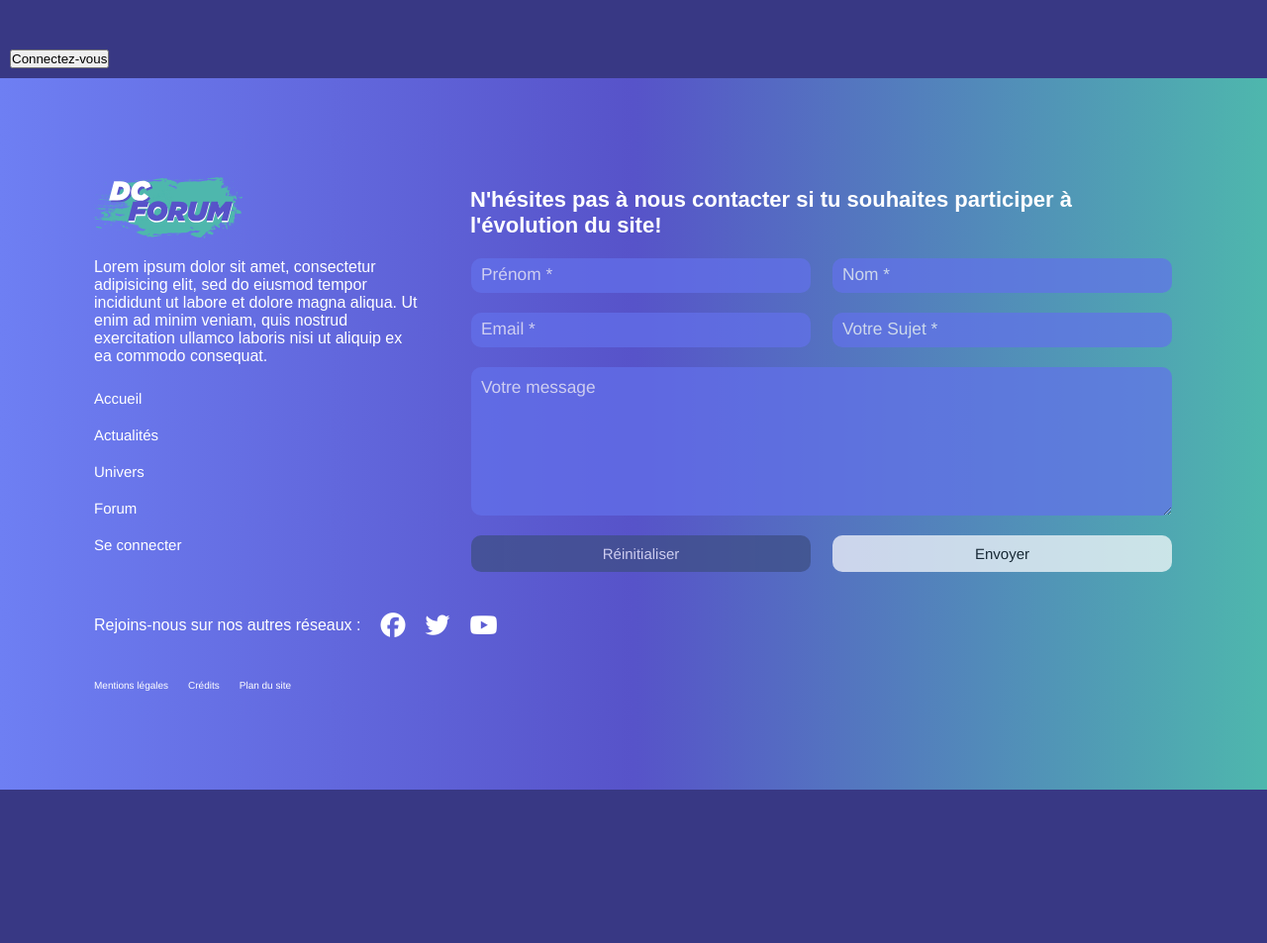
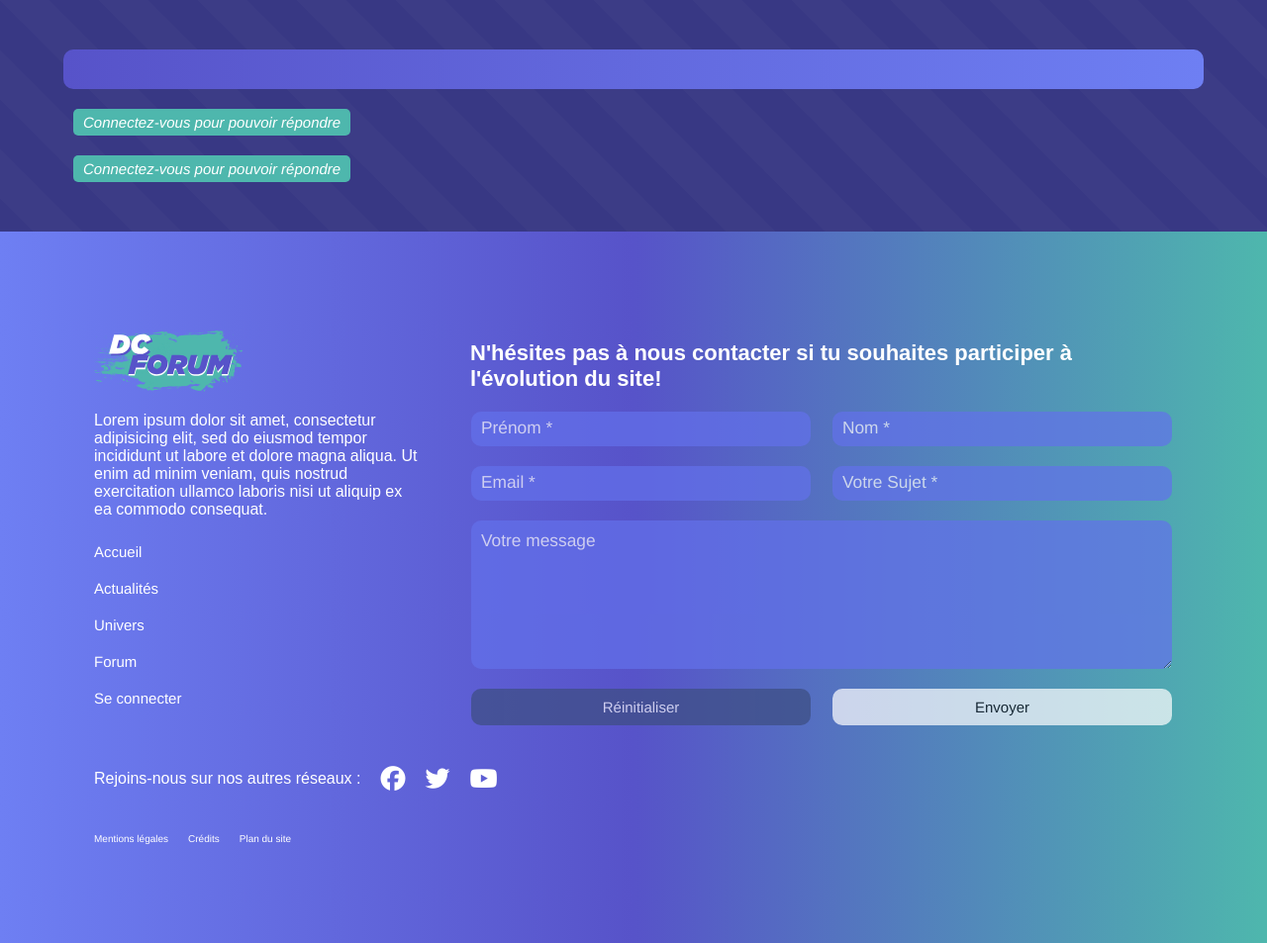
Before and after one commit to max05/forum_dc, a PHP site: page /page-message.php?id=1 in a window 1280 px wide. Shown: the part 142-1095 px from the top of the page at 99% size. Before the commit the page ends 940 px from the top, so only its background shows below. Run offline with PHP 8.4, Linux system fonts and the light colour scheme; data that the repository does not hold is empty; some libraries are stand-ins or nearby versions.

Commit message:
update css and page-message.php

```diff
--- a/css/style.css
+++ b/css/style.css
@@ -598,12 +598,89 @@ footer p {
   background-color: inherit;
 }
 
-#sectionp-thread {
+#sectionp-thread,
+.sectionp-thread {
   background: linear-gradient(45deg, rgba(255, 255, 255, 0.02) 25%,
     #383884 25%, #383884 50%,
     rgba(255, 255, 255, 0.02) 50%, rgba(255, 255, 255, 0.02) 75%,
     #383884 75%);
   background-size: 100px 100px;
+}
+
+#messagepage-bloc {
+  width: 90%;
+  margin: auto;
+  background-color: inherit;
+}
+
+#messagep-forum {
+  background-image: linear-gradient(to right, #5753c9, #6e7ff3);
+  margin: 10px auto;
+  border-radius: 10px;
+  text-align: left;
+}
+
+#form-reponse {
+  background-color: #333377;
+  opacity: 0.9;
+  border-radius: 10px;
+  width: 50%;
+  padding: 5px;
+  margin-bottom: 5px;
+}
+
+#textarea-message {
+  border-radius: 0;
+  border-top-left-radius: 5px;
+  border-bottom-left-radius: 5px;
+  margin-left: 0;
+}
+
+.message-topic {
+  background-color: #5753c9;
+  display: flex;
+  justify-content: space-between;
+  align-items: center;
+}
+
+.info-message-topic {
+  background-color: #5753c9;
+  margin-bottom: 5px;
+}
+
+.btn-primary,
+.btn-secondary {
+  background-color: #4eb7ad;
+  padding: 5px 10px 5px 10px;
+  border-top-right-radius: 5px;
+  border-bottom-right-radius: 5px;
+  transition: 250ms linear all;
+  border: none;
+  color: white;
+  font-family: "Gotham-bold", helvetica, sans-serif;
+  font-size: 15px;
+}
+
+.btn-primary:hover,
+.btn-secondary:hover {
+  background-color: #383884;
+}
+
+.btn-secondary {
+  border-radius: 5px;
+  margin: 0;
+  display: flex;
+  justify-content: flex-start;
+  font-style: italic;
+}
+
+.pseudo {
+  font-family: "Gotham-bold", helvetica, sans-serif;
+}
+
+.date {
+  font-style: italic;
+  font-size: 11px;
 }
 
 @media screen and (max-width: 768px) {
--- a/page-message.php
+++ b/page-message.php
@@ -20,10 +20,15 @@ require 'bdd.php';
 <head>
   <meta charset="utf-8">
   <title>Forum</title>
+  <link rel="stylesheet" href="font/styleheet.css">
+  <link rel="stylesheet" href="css/style.css">
 </head>
 
 <body>
-  <section id="sectionp-forum">
+  <section class="sectionp-thread">
+
+  <section id="messagepage-bloc">
+  <section id="messagep-forum">
     <?php
       $queryTitle = $pda->prepare("SELECT `title` FROM `topics` WHERE `id` = :idTop");
       $queryTitle->bindValue('idTop' , $idTop);
@@ -33,15 +38,36 @@ require 'bdd.php';
       }
     ?>
   </section>
+
+  <?php
+
+  if($_SESSION == true) {
+      ?>
+      <form id="form-reponse" method="post" action="requete-message.php">
+          <input type="textarea" name="message" placeholder="Répondre au sujet" id="textarea-message">
+          <input type="hidden" value="<?= $idTop ?>" name="topic_id">
+      <button type="submit" size="30px" class="btn btn-primary">Poster</button>
+      </form>
+
+<?php
+  } else { ?>
+<a href="page-connexion.php"><button type="button" class="btn btn-secondary">Connectez-vous pour pouvoir répondre</button></a>
+<?php
+  }
+?>
+
+
     <?php
-       $query = $pda->prepare("SELECT * FROM `comments` c LEFT JOIN `users` u ON c.`id_users` = u.`id` WHERE c.`id_topics` = :idTop ORDER BY `date` ASC");
+       $query = $pda->prepare("SELECT * FROM `comments` c LEFT JOIN `users` u ON c.`id_users` = u.`id` WHERE c.`id_topics` = :idTop ORDER BY `date` DESC");
        $query->bindValue('idTop', $idTop);
        $query->execute();
        while($result = $query->fetch(PDO::FETCH_NAMED)){
            //var_dump($result);
            echo '<div class="message-topic">';
-           echo '<p> '.$result['pseudo'].' </p>';
-           echo '<p> '.$result['date'].' </p>';
+           echo '<p class="pseudo"> '.$result['pseudo'].' </p>';
+           echo '<p class="date"> Publié le '.$result['date'].' </p>';
+           echo '</div>';
+           echo '<div class="info-message-topic">';
            echo '<p> '. $result['messages'].' </p>';
            echo '</div>';
 
@@ -50,23 +76,22 @@ require 'bdd.php';
 
        if($_SESSION == true) {
            ?>
-            <form method="post" action="requete-message.php">
-                <label for="message">Messages :</label>
-                <input type="textarea" size="30px" name="message" id="message">
+            <form id="form-reponse" method="post" action="requete-message.php">
+
+                <input type="textarea" name="message" placeholder="Répondre au sujet" id="textarea-message">
                 <input type="hidden" value="<?= $idTop ?>" name="topic_id">
-            <button type="submit" class="btn btn-primary">Poster</button>
+            <button type="submit" size="30px" class="btn btn-primary">Poster</button>
             </form>
 
     <?php
        } else { ?>
-       <a href="page-connexion.php"><button type="button" class="btn btn-primary">Connectez-vous</button></a>
+       <a href="page-connexion.php"><button type="button" class="btn btn-secondary">Connectez-vous pour pouvoir répondre</button></a>
     <?php
        }
     ?>
 
-
-
-
+  </section>
+    </section>
 
   <?php
   include 'footer.php';
```
